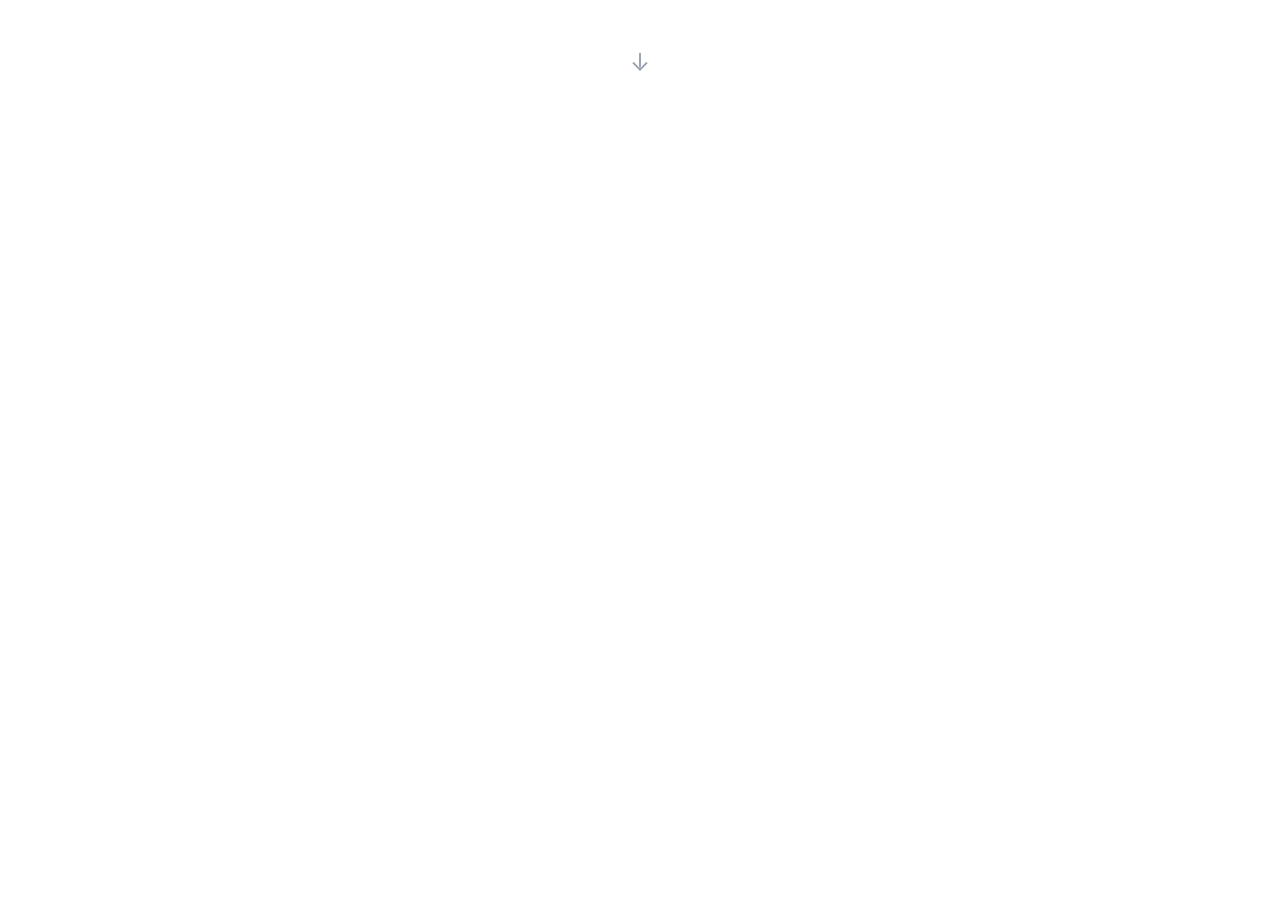
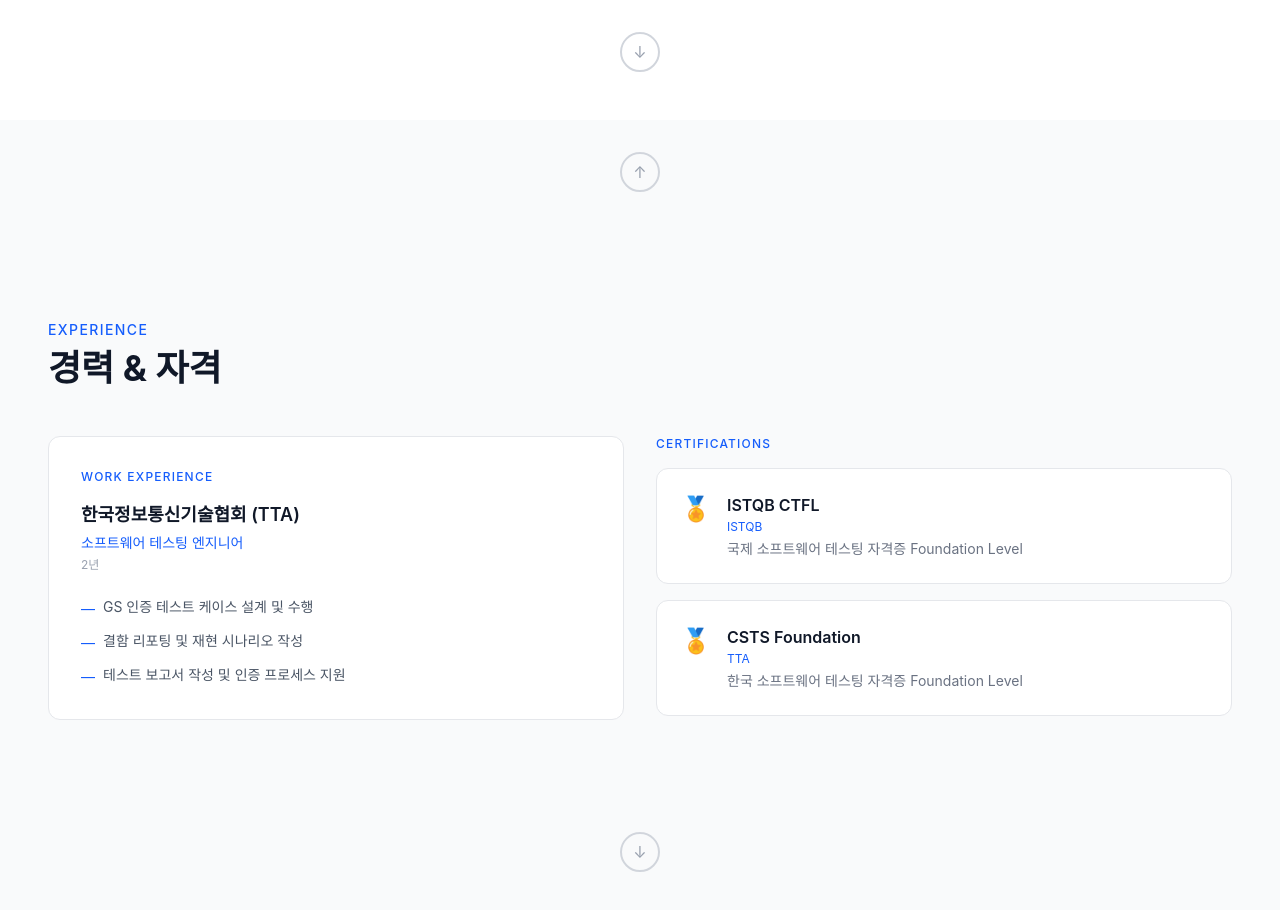
Before and after one commit to LimJaeSub/Portfolio-Website, a React (Vite) app: page / in a window 1280 px wide. Shown: the part 680-1590 px from the top of the page. Before the commit the page ends 800 px from the top, so only its background shows below. Built offline with nearby package versions, Linux system fonts and the light colour scheme.

Commit message:
Experience component 구현

```diff
--- a/src/App.css
+++ b/src/App.css
@@ -1 +1,17 @@
 @import "tailwindcss";
+
+/* scroll snap */
+html{
+    scroll-snap-type: y mandatory;
+    overflow-y : scroll;
+    height:100%;
+}
+
+body{
+    height:100%;
+}
+
+section{
+    scroll-snap-align: start;
+    scroll-snap-stop: always;
+}
--- a/src/App.jsx
+++ b/src/App.jsx
@@ -2,12 +2,14 @@ import './App.css'
 
 // components
 import MyPage from './components/MyPage.jsx'
+import Experience from './components/Experience.jsx'
 
 function App() {
   return (
     <div className="app">
       <main>
         <MyPage />
+        <Experience />
       </main>
     </div>
   )
--- /dev/null
+++ b/src/components/ArrowButton.jsx
@@ -0,0 +1,12 @@
+function ArrowButton({ href, direction = 'down' }) {
+  return (
+    <a
+      href={href}
+      className="w-10 h-10 rounded-full border-2 border-gray-300 dark:border-gray-600 flex items-center justify-center text-gray-400 hover:border-blue-500 hover:text-blue-500 dark:hover:border-blue-400 dark:hover:text-blue-400 transition-all animate-bounce"
+    >
+      {direction === 'down' ? '↓' : '↑'}
+    </a>
+  )
+}
+
+export default ArrowButton
--- /dev/null
+++ b/src/components/Experience.jsx
@@ -0,0 +1,97 @@
+import ArrowButton from './ArrowButton'
+function Experience() {
+  return (
+    <section
+      id="experience"
+      className="h-screen flex flex-col justify-center px-12 relative bg-gray-50 dark:bg-gray-800"
+    >
+        {/* 상단 화살표 */}
+        <div className="absolute top-10 left-1/2 -translate-x-1/2">
+            <ArrowButton href="#mypage" direction="up" />
+        </div>
+      <p className="text-sm tracking-widest text-blue-600 font-medium uppercase mb-2">
+        Experience
+      </p>
+      <h2 className="text-4xl font-bold text-gray-900 dark:text-white mb-12">
+        경력 & 자격
+      </h2>
+
+      <div className="grid grid-cols-2 gap-8">
+
+        {/* 왼쪽 - 경력 */}
+        <div className="bg-white dark:bg-gray-900 border border-gray-200 dark:border-gray-700 rounded-xl p-8">
+          <p className="text-xs tracking-widest text-blue-600 uppercase font-medium mb-4">
+            Work Experience
+          </p>
+          <h3 className="text-lg font-semibold text-gray-900 dark:text-white">
+            한국정보통신기술협회 (TTA)
+          </h3>
+          <p className="text-sm text-blue-600 mt-1 mb-1">
+            소프트웨어 테스팅 엔지니어
+          </p>
+          <p className="text-xs text-gray-400 mb-6">
+            2년
+          </p>
+          <ul className="flex flex-col gap-3">
+            {[
+              'GS 인증 테스트 케이스 설계 및 수행',
+              '결함 리포팅 및 재현 시나리오 작성',
+              '테스트 보고서 작성 및 인증 프로세스 지원',
+            ].map((item) => (
+              <li
+                key={item}
+                className="text-sm text-gray-600 dark:text-gray-400 flex items-start gap-2"
+              >
+                <span className="text-blue-600 mt-0.5">—</span>
+                {item}
+              </li>
+            ))}
+          </ul>
+        </div>
+
+        {/* 오른쪽 - 자격증 */}
+        <div className="flex flex-col gap-4">
+          <p className="text-xs tracking-widest text-blue-600 uppercase font-medium">
+            Certifications
+          </p>
+          {[
+            {
+              name: 'ISTQB CTFL',
+              org: 'ISTQB',
+              desc: '국제 소프트웨어 테스팅 자격증 Foundation Level',
+            },
+            {
+              name: 'CSTS Foundation',
+              org: 'TTA',
+              desc: '한국 소프트웨어 테스팅 자격증 Foundation Level',
+            },
+          ].map((cert) => (
+            <div
+              key={cert.name}
+              className="bg-white dark:bg-gray-900 border border-gray-200 dark:border-gray-700 rounded-xl p-6 flex items-start gap-4 hover:border-blue-400 transition-colors"
+            >
+              <span className="text-2xl">🏅</span>
+              <div>
+                <p className="font-semibold text-gray-900 dark:text-white">
+                  {cert.name}
+                </p>
+                <p className="text-xs text-blue-600 mt-0.5 mb-1">{cert.org}</p>
+                <p className="text-sm text-gray-500 dark:text-gray-400">
+                  {cert.desc}
+                </p>
+              </div>
+            </div>
+          ))}
+        </div>
+
+      </div>
+
+    {/* 아래 화살표 */}
+      <div className="absolute bottom-10 left-1/2 -translate-x-1/2">
+        <ArrowButton href="#experience" direction="down" />
+      </div>
+    </section>
+  )
+}
+
+export default Experience
--- a/src/components/MyPage.jsx
+++ b/src/components/MyPage.jsx
@@ -1,3 +1,5 @@
+import ArrowButton from './ArrowButton'
+
 function MyPage() {
   return (
     <section
@@ -13,6 +15,12 @@ function MyPage() {
         <h1 className="text-6xl font-bold text-gray-900 dark:text-white leading-tight">
           임재섭
         </h1>
+        <h3 className="text-2xl test-gray-600 dark:text-gray-400">
+            liso_o@naver.com
+        </h3>
+        <h6 className="text-sm text-gray-500 dark:text-gray-500">
+            010-9340-3327
+        </h6>
 
 
         <div className="flex gap-3 mt-6">
@@ -35,12 +43,9 @@ function MyPage() {
       </div>
 
       {/* 아래 화살표 */}
-      <a
-        href="#experience"
-        className="absolute bottom-10 text-gray-400 hover:text-gray-600 dark:hover:text-gray-200 text-2xl animate-bounce transition-colors"
-      >
-        ↓
-      </a>
+      <div className="absolute bottom-10 left-1/2 -translate-x-1/2">
+        <ArrowButton href="#experience" direction="down" />
+      </div>
     </section>
   )
 }
```
